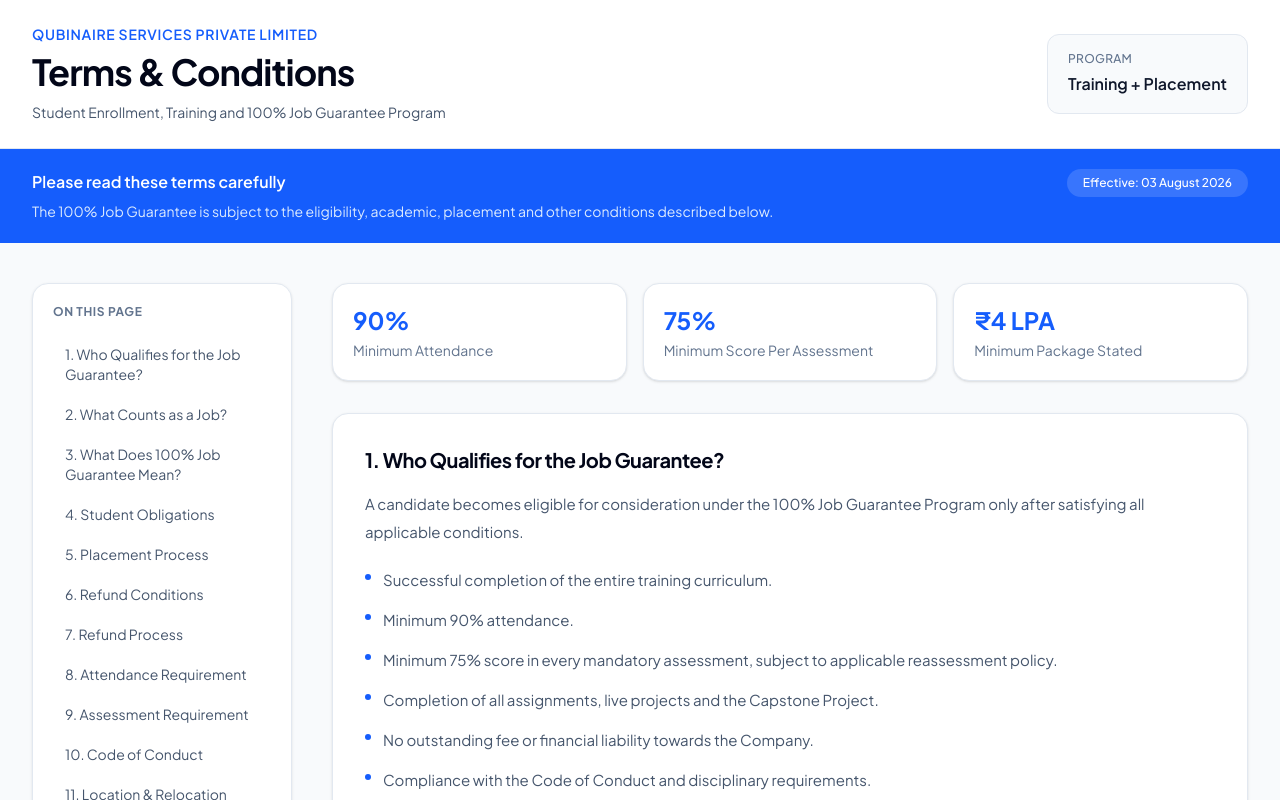
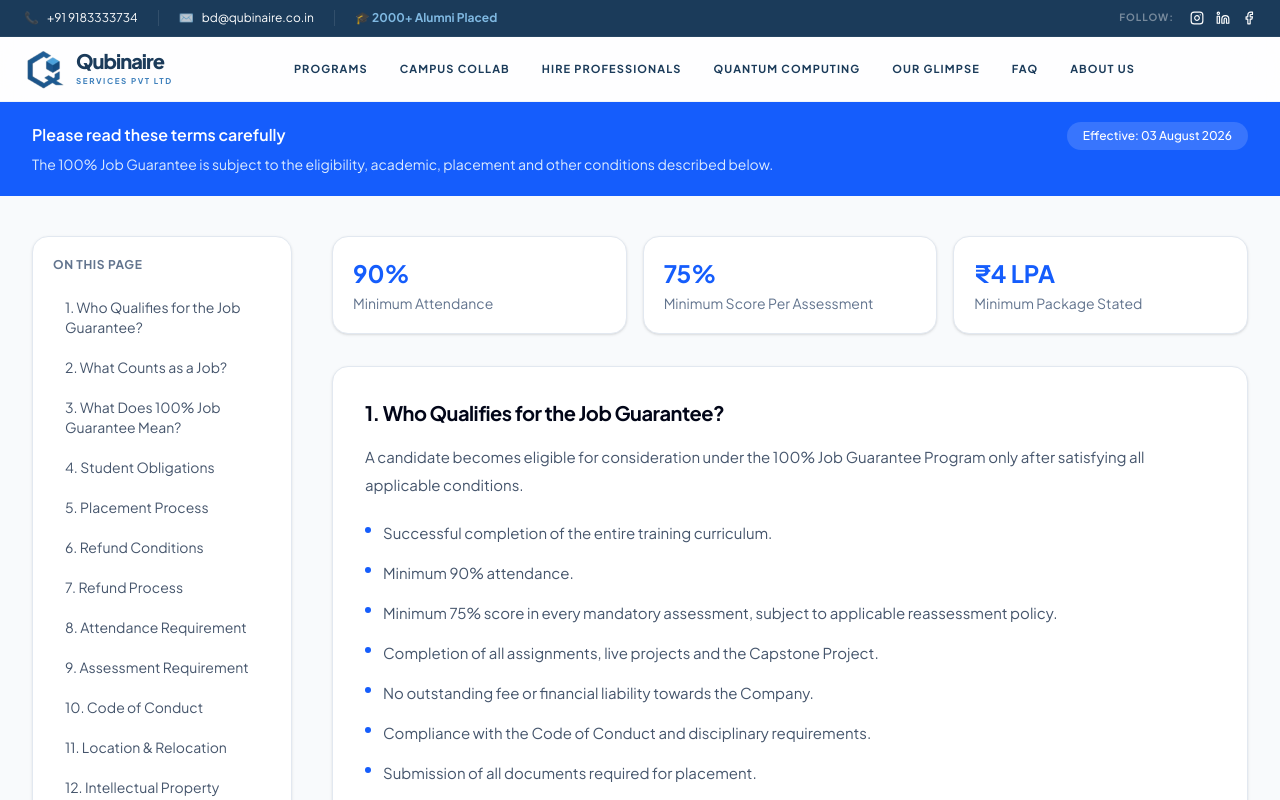
Before and after one commit to BinaryCubit/qweb, a Next.js app: page /terms-and-conditions in a window 1280 px wide. Shown: the top 800 px of the page. Built offline with nearby package versions, Linux system fonts and the light colour scheme.

Commit message:
Update page.tsx

```diff
--- a/app/terms-and-conditions/page.tsx
+++ b/app/terms-and-conditions/page.tsx
@@ -2,6 +2,7 @@
 
 import { useState } from "react";
 import Link from "next/link";
+import Header from "@/components/Header";
 
 const sections = [
   {
@@ -71,35 +72,7 @@ export default function TermsAndConditionsPage() {
 
   return (
     <main className="min-h-screen bg-slate-50 text-slate-900">
-      {/* Header */}
-      <header className="border-b border-slate-200 bg-white">
-        <div className="mx-auto max-w-7xl px-6 py-6 lg:px-8">
-          <div className="flex flex-col gap-4 md:flex-row md:items-center md:justify-between">
-            <div>
-              <p className="text-sm font-semibold uppercase tracking-wider text-blue-600">
-                Qubinaire Services Private Limited
-              </p>
-
-              <h1 className="mt-2 text-3xl font-bold tracking-tight text-slate-950 md:text-4xl">
-                Terms & Conditions
-              </h1>
-
-              <p className="mt-2 max-w-3xl text-sm leading-6 text-slate-600">
-                Student Enrollment, Training and 100% Job Guarantee Program
-              </p>
-            </div>
-
-            <div className="rounded-xl border border-slate-200 bg-slate-50 px-5 py-4">
-              <p className="text-xs font-medium uppercase tracking-wide text-slate-500">
-                Program
-              </p>
-              <p className="mt-1 font-semibold text-slate-900">
-                Training + Placement
-              </p>
-            </div>
-          </div>
-        </div>
-      </header>
+     <Header/>
 
       {/* Important Notice */}
       <section className="bg-blue-600">
```
